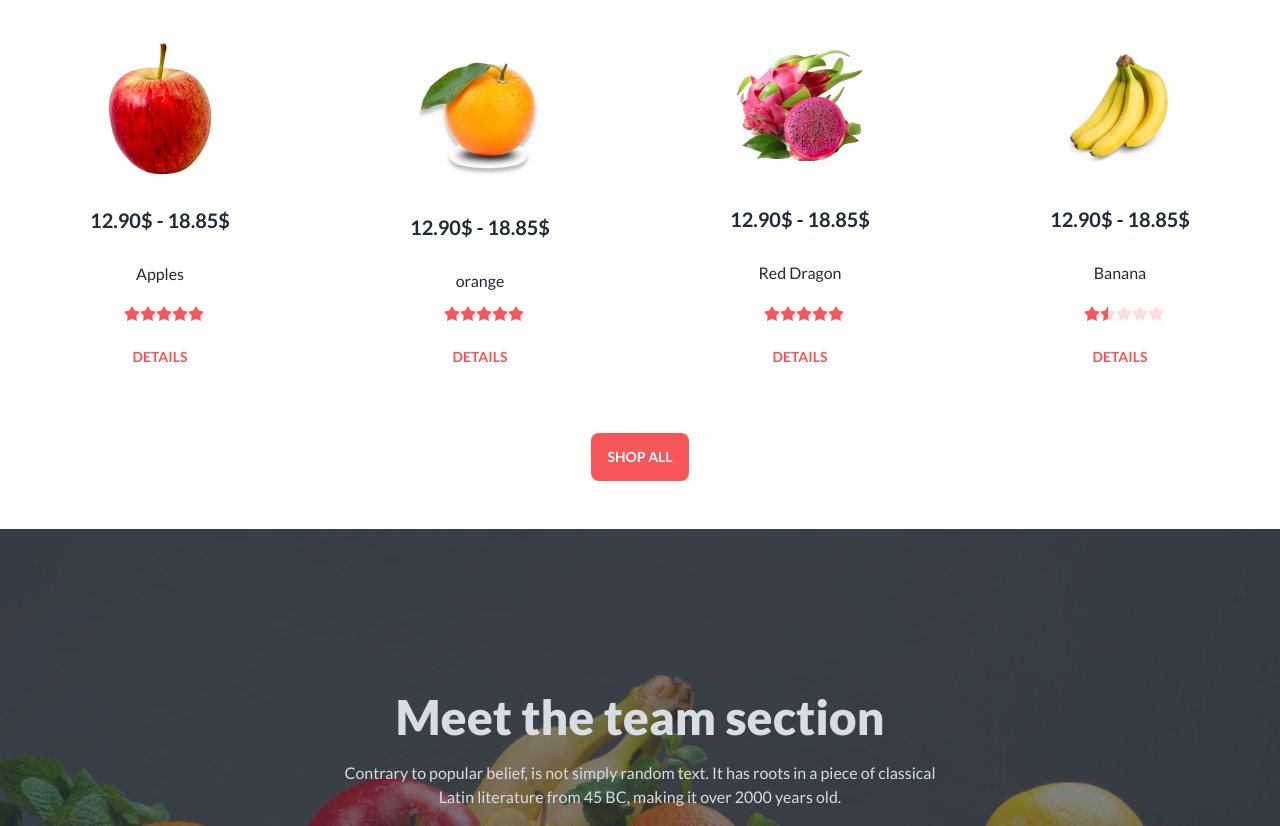
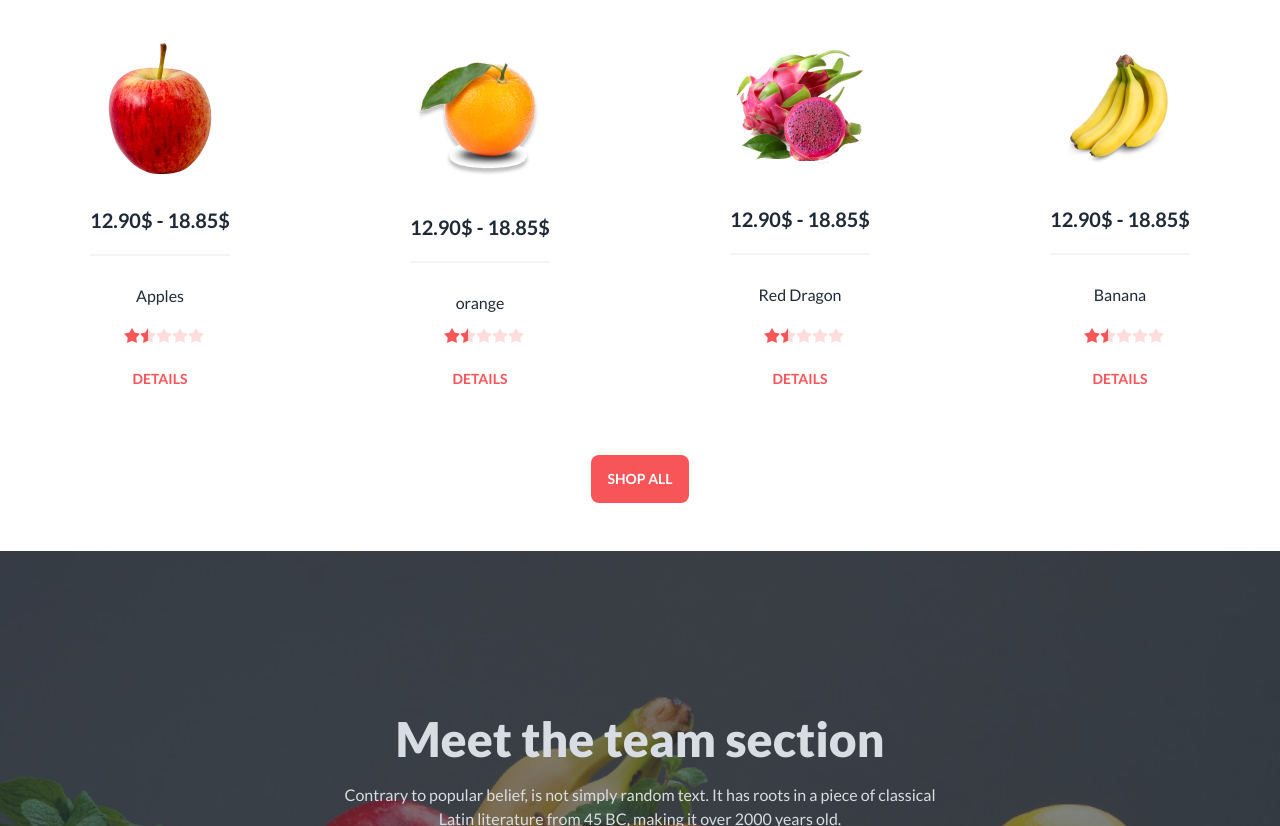
Before and after one commit to arifur-rahman1/fruit-brust, a plain HTML site: page index.html in a window 1280 px wide. Shown: the part 1319-2145 px from the top of the page. Drawn offline with nearby package versions, Linux system fonts and the light colour scheme.

Commit message:
all sone

```diff
--- a/index.html
+++ b/index.html
@@ -230,21 +230,21 @@
               <img src="images/fruit6.png" alt="Shoes" class="rounded-xl" />
             </figure>
             <div class="card-body items-center text-center">
-              <h2 class="card-title mb-5">12.90$ - 18.85$</h2>
+              <h2 class="card-title mb-5 border-b-2 border-gray-100 pb-5 ">12.90$ - 18.85$</h2>
               <p>Apples</p>
                         <!-- rating start -->
                         <div class="rating rating-sm rating-half my-1">
-                          <input type="radio" name="rating-10" class="rating-hidden" />
-                          <input type="radio" name="rating-10" class="bg-main mask mask-star-2 mask-half-1" />
-                          <input type="radio" name="rating-10" class="bg-main mask mask-star-2 mask-half-2" />
-                          <input type="radio" name="rating-10" class="bg-main mask mask-star-2 mask-half-1" checked />
-                          <input type="radio" name="rating-10" class="bg-main mask mask-star-2 mask-half-2" />
-                          <input type="radio" name="rating-10" class="bg-main mask mask-star-2 mask-half-1" />
-                          <input type="radio" name="rating-10" class="bg-main mask mask-star-2 mask-half-2" />
-                          <input type="radio" name="rating-10" class="bg-main mask mask-star-2 mask-half-1" />
-                          <input type="radio" name="rating-10" class="bg-main mask mask-star-2 mask-half-2" />
-                          <input type="radio" name="rating-10" class="bg-main mask mask-star-2 mask-half-1" />
-                          <input type="radio" name="rating-10" class="bg-main mask mask-star-2 mask-half-2" />
+                          <input type="radio" name="rating-9" class="rating-hidden" />
+                          <input type="radio" name="rating-9" class="bg-main mask mask-star-2 mask-half-1" />
+                          <input type="radio" name="rating-9" class="bg-main mask mask-star-2 mask-half-2" />
+                          <input type="radio" name="rating-9" class="bg-main mask mask-star-2 mask-half-1" checked />
+                          <input type="radio" name="rating-9" class="bg-main mask mask-star-2 mask-half-2" />
+                          <input type="radio" name="rating-9" class="bg-main mask mask-star-2 mask-half-1" />
+                          <input type="radio" name="rating-9" class="bg-main mask mask-star-2 mask-half-2" />
+                          <input type="radio" name="rating-9" class="bg-main mask mask-star-2 mask-half-1" />
+                          <input type="radio" name="rating-9" class="bg-main mask mask-star-2 mask-half-2" />
+                          <input type="radio" name="rating-9" class="bg-main mask mask-star-2 mask-half-1" />
+                          <input type="radio" name="rating-9" class="bg-main mask mask-star-2 mask-half-2" />
                         </div>
                                 <!-- rating end -->
               <div class="card-actions">
@@ -259,7 +259,7 @@
                     <img src="images/fruit6.png" alt="Shoes" class="rounded-xl" />
                   </figure>
                   <div class="card-body items-center text-center">
-                    <h2 class="card-title mb-5">12.90$ - 18.85$</h2>
+                    <h2 class="card-title mb-5 border-b-2 border-gray-100 pb-5">12.90$ - 18.85$</h2>
                     <p>Apples</p>
                     <!-- rating start -->
                     <div class="rating rating-sm rating-half my-1">
@@ -294,21 +294,21 @@
               <img src="images/fruit7.png" alt="Shoes" class="rounded-xl" />
             </figure>
             <div class="card-body items-center text-center">
-              <h2 class="card-title mb-5">12.90$ - 18.85$</h2>
+              <h2 class="card-title mb-5 border-b-2 border-gray-100 pb-5">12.90$ - 18.85$</h2>
               <p>orange</p>
               <!-- rating start -->
               <div class="rating rating-sm rating-half my-1">
-                <input type="radio" name="rating-10" class="rating-hidden" />
-                <input type="radio" name="rating-10" class="bg-main mask mask-star-2 mask-half-1" />
+                <input type="radio" name="rating-1" class="rating-hidden" />
+                <input type="radio" name="rating-1" class="bg-main mask mask-star-2 mask-half-1" />
+                <input type="radio" name="rating-1" class="bg-main mask mask-star-2 mask-half-2" />
+                <input type="radio" name="rating-1" class="bg-main mask mask-star-2 mask-half-1" checked />
+                <input type="radio" name="rating-1" class="bg-main mask mask-star-2 mask-half-2" />
+                <input type="radio" name="rating-1" class="bg-main mask mask-star-2 mask-half-1" />
+                <input type="radio" name="rating-1" class="bg-main mask mask-star-2 mask-half-2" />
+                <input type="radio" name="rating-1" class="bg-main mask mask-star-2 mask-half-1" />
                 <input type="radio" name="rating-10" class="bg-main mask mask-star-2 mask-half-2" />
-                <input type="radio" name="rating-10" class="bg-main mask mask-star-2 mask-half-1" checked />
-                <input type="radio" name="rating-10" class="bg-main mask mask-star-2 mask-half-2" />
-                <input type="radio" name="rating-10" class="bg-main mask mask-star-2 mask-half-1" />
-                <input type="radio" name="rating-10" class="bg-main mask mask-star-2 mask-half-2" />
-                <input type="radio" name="rating-10" class="bg-main mask mask-star-2 mask-half-1" />
-                <input type="radio" name="rating-10" class="bg-main mask mask-star-2 mask-half-2" />
-                <input type="radio" name="rating-10" class="bg-main mask mask-star-2 mask-half-1" />
-                <input type="radio" name="rating-10" class="bg-main mask mask-star-2 mask-half-2" />
+                <input type="radio" name="rating-1" class="bg-main mask mask-star-2 mask-half-1" />
+                <input type="radio" name="rating-1" class="bg-main mask mask-star-2 mask-half-2" />
               </div>
               <!-- rating end -->
               <div class="card-actions">
@@ -323,7 +323,7 @@
                     <img src="images/fruit7.png" alt="Shoes" class="rounded-xl" />
                   </figure>
                   <div class="card-body items-center text-center">
-                    <h2 class="card-title mb-5">12.90$ - 18.85$</h2>
+                    <h2 class="card-title mb-5 border-b-2 border-gray-100 pb-5">12.90$ - 18.85$</h2>
                     <p>orange</p>
                     <!-- rating start -->
                     <div class="rating rating-sm rating-half my-1">
@@ -357,20 +357,20 @@
               <img src="images/fruit8.png" alt="Shoes" class="rounded-xl" />
             </figure>
             <div class="card-body items-center text-center">
-              <h2 class="card-title mb-5">12.90$ - 18.85$</h2>
+              <h2 class="card-title mb-5 border-b-2 border-gray-100 pb-5">12.90$ - 18.85$</h2>
               <p>Red Dragon</p>
               <!-- rating start -->
               <div class="rating rating-sm rating-half my-1">
-                <input type="radio" name="rating-10" class="rating-hidden" />
-                <input type="radio" name="rating-10" class="bg-main mask mask-star-2 mask-half-1" />
-                <input type="radio" name="rating-10" class="bg-main mask mask-star-2 mask-half-2" />
-                <input type="radio" name="rating-10" class="bg-main mask mask-star-2 mask-half-1" checked />
-                <input type="radio" name="rating-10" class="bg-main mask mask-star-2 mask-half-2" />
-                <input type="radio" name="rating-10" class="bg-main mask mask-star-2 mask-half-1" />
-                <input type="radio" name="rating-10" class="bg-main mask mask-star-2 mask-half-2" />
-                <input type="radio" name="rating-10" class="bg-main mask mask-star-2 mask-half-1" />
-                <input type="radio" name="rating-10" class="bg-main mask mask-star-2 mask-half-2" />
-                <input type="radio" name="rating-10" class="bg-main mask mask-star-2 mask-half-1" />
+                <input type="radio" name="rating-5" class="rating-hidden" />
+                <input type="radio" name="rating-5" class="bg-main mask mask-star-2 mask-half-1" />
+                <input type="radio" name="rating-5" class="bg-main mask mask-star-2 mask-half-2" />
+                <input type="radio" name="rating-5" class="bg-main mask mask-star-2 mask-half-1" checked />
+                <input type="radio" name="rating-5" class="bg-main mask mask-star-2 mask-half-2" />
+                <input type="radio" name="rating-5" class="bg-main mask mask-star-2 mask-half-1" />
+                <input type="radio" name="rating-5" class="bg-main mask mask-star-2 mask-half-2" />
+                <input type="radio" name="rating-5" class="bg-main mask mask-star-2 mask-half-1" />
+                <input type="radio" name="rating-5" class="bg-main mask mask-star-2 mask-half-2" />
+                <input type="radio" name="rating-5" class="bg-main mask mask-star-2 mask-half-1" />
                 <input type="radio" name="rating-10" class="bg-main mask mask-star-2 mask-half-2" />
               </div>
               <!-- rating end -->
@@ -386,7 +386,7 @@
                     <img src="images/fruit6.png" alt="Shoes" class="rounded-xl" />
                   </figure>
                   <div class="card-body items-center text-center">
-                    <h2 class="card-title mb-5">12.90$ - 18.85$</h2>
+                    <h2 class="card-title mb-5 border-b-2 border-gray-100 pb-5">12.90$ - 18.85$</h2>
                     <p>Red Dragon</p>
                     <!-- rating start -->
                     <div class="rating rating-sm rating-half my-1">
@@ -421,7 +421,7 @@
               <img src="images/fruit9.png" alt="Shoes" class="rounded-xl" />
             </figure>
             <div class="card-body items-center text-center">
-              <h2 class="card-title mb-5">12.90$ - 18.85$</h2>
+              <h2 class="card-title mb-5 border-b-2 border-gray-100 pb-5">12.90$ - 18.85$</h2>
               <p>Banana</p>
               <!-- rating start -->
               <div class="rating rating-sm rating-half my-1">
@@ -450,7 +450,7 @@
                     <img src="images/fruit6.png" alt="Shoes" class="rounded-xl" />
                   </figure>
                   <div class="card-body items-center text-center">
-                    <h2 class="card-title mb-5">12.90$ - 18.85$</h2>
+                    <h2 class="card-title mb-5 border-b-2 border-gray-100 pb-5">12.90$ - 18.85$</h2>
                     <p>Banana</p>
                     <!-- rating start -->
                     <div class="rating rating-sm rating-half my-1">
@@ -644,7 +644,7 @@
           </div>
 
         </div>
-        <div class="col-start-1 lg:col-start-2">
+        <div class="row-start-1 lg:col-start-2">
           <img src="images/whychoose1.png" alt="">
         </div>
         <div>
```
